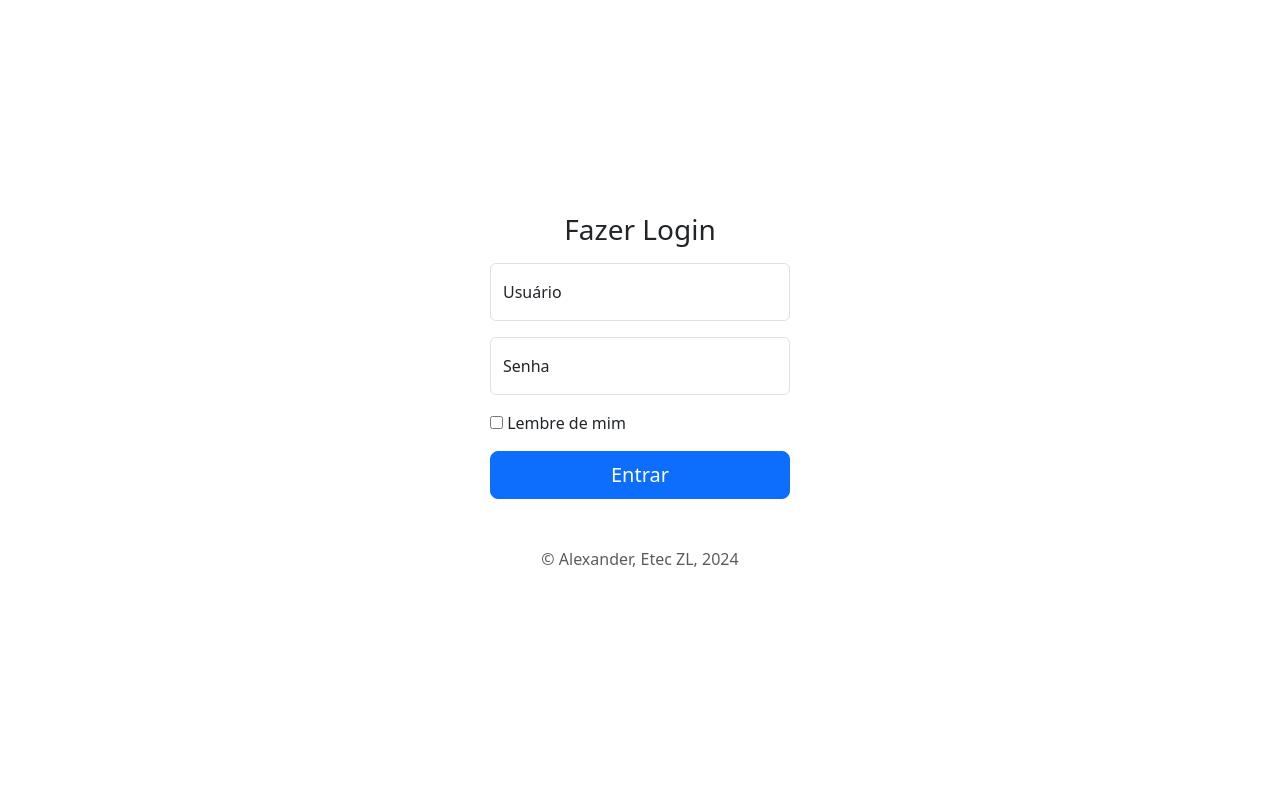
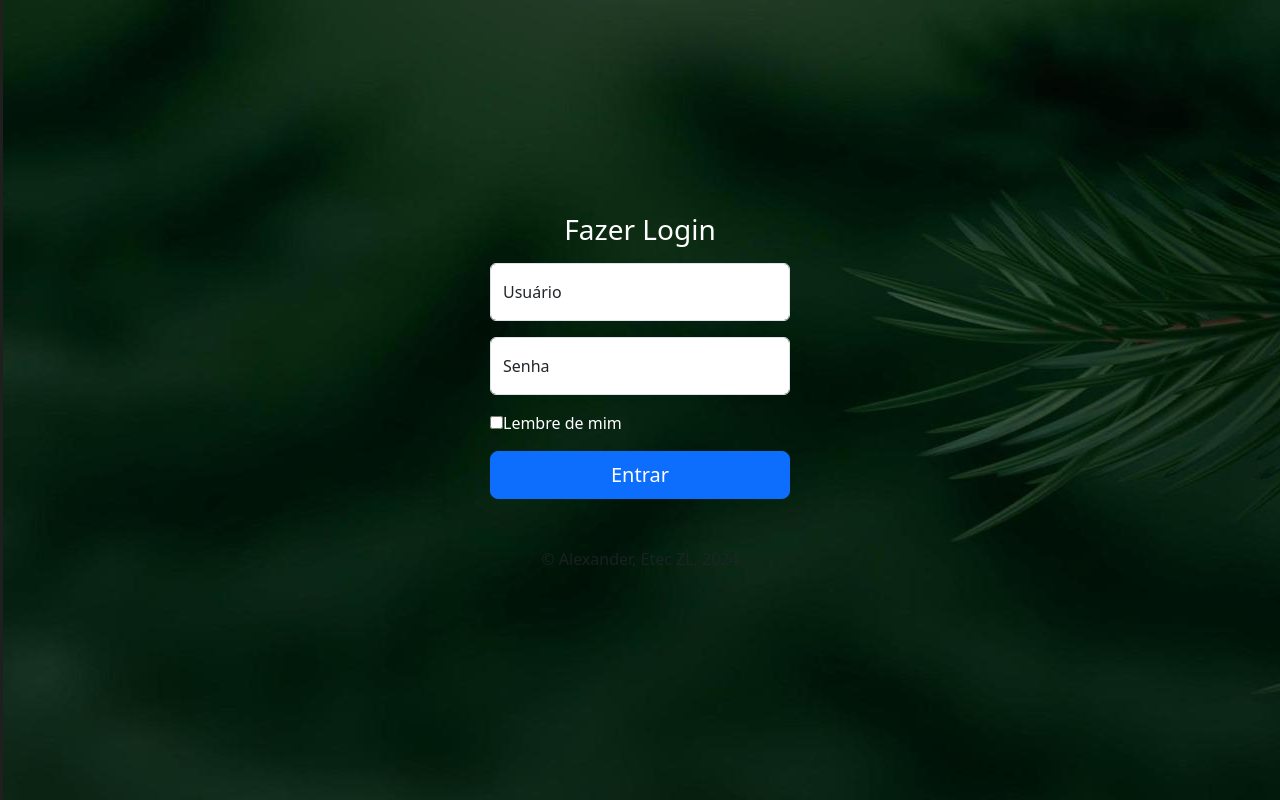
Before and after one commit to Alexander-Borges-Hsu/Feira_Etec, a PHP site: page / in a window 1280 px wide. Run offline with PHP 8.4, Linux system fonts and the light colour scheme.

Commit message:
1.0.0.1 Front

```diff
--- a/FeiraTecnologica/index.php
+++ b/FeiraTecnologica/index.php
@@ -4,6 +4,7 @@
     <meta charset="UTF-8">
     <meta http-equiv="X-UA-Compatible" content="IE=edge">
     <meta name="viewport" content="width=device-width, initial-scale=1.0">
+    <link rel="icon" href="src\views\imagens\Mídia-Photoroom.jpg">
     <title>Tela de Login</title>
 
     <link rel="stylesheet" href="./src/views/style.css">
@@ -17,7 +18,7 @@
 <body>
 <main class="login-form">
         <form method="POST" action="./src/views/Main.php">
-            <h1 class="h3 mb-3 fw-normal text-center">Fazer Login</h1>
+            <h1 class="h3 mb-3 fw-normal text-center"><span class="F">Fazer Login</span></h1>
 
             <div class="form-floating mb-3">
                 <input type="text" class="form-control" id="floatingInput" placeholder="Usuário" name="usuario">
@@ -30,7 +31,7 @@
 
             <div class="checkbox mb-3">
                 <label>
-                    <input type="checkbox" value="remember-me"> Lembre de mim
+                    <input type="checkbox" value="remember-me"><span class="F">Lembre de mim</span>
                 </label>
             </div>
             <button class="w-100 btn btn-lg btn-primary" type="submit">Entrar</button>
--- a/FeiraTecnologica/src/views/style.css
+++ b/FeiraTecnologica/src/views/style.css
@@ -4,7 +4,7 @@ body {
     align-items: center;
     height: 100vh;
     background-color: #f7f7f7;
-
+    background-image: url('./imagens/Capturar.PNG');
 }
 .login-form {
     width: 100%;
@@ -12,3 +12,6 @@ body {
     padding: 15px;
     margin: auto;
 }
+.F{
+    color: white;
+}
```
Also changed, not shown: FeiraTecnologica/src/views/imagens/Capturar.PNG (added), FeiraTecnologica/src/views/imagens/Mídia-Photoroom.jpg (added).
